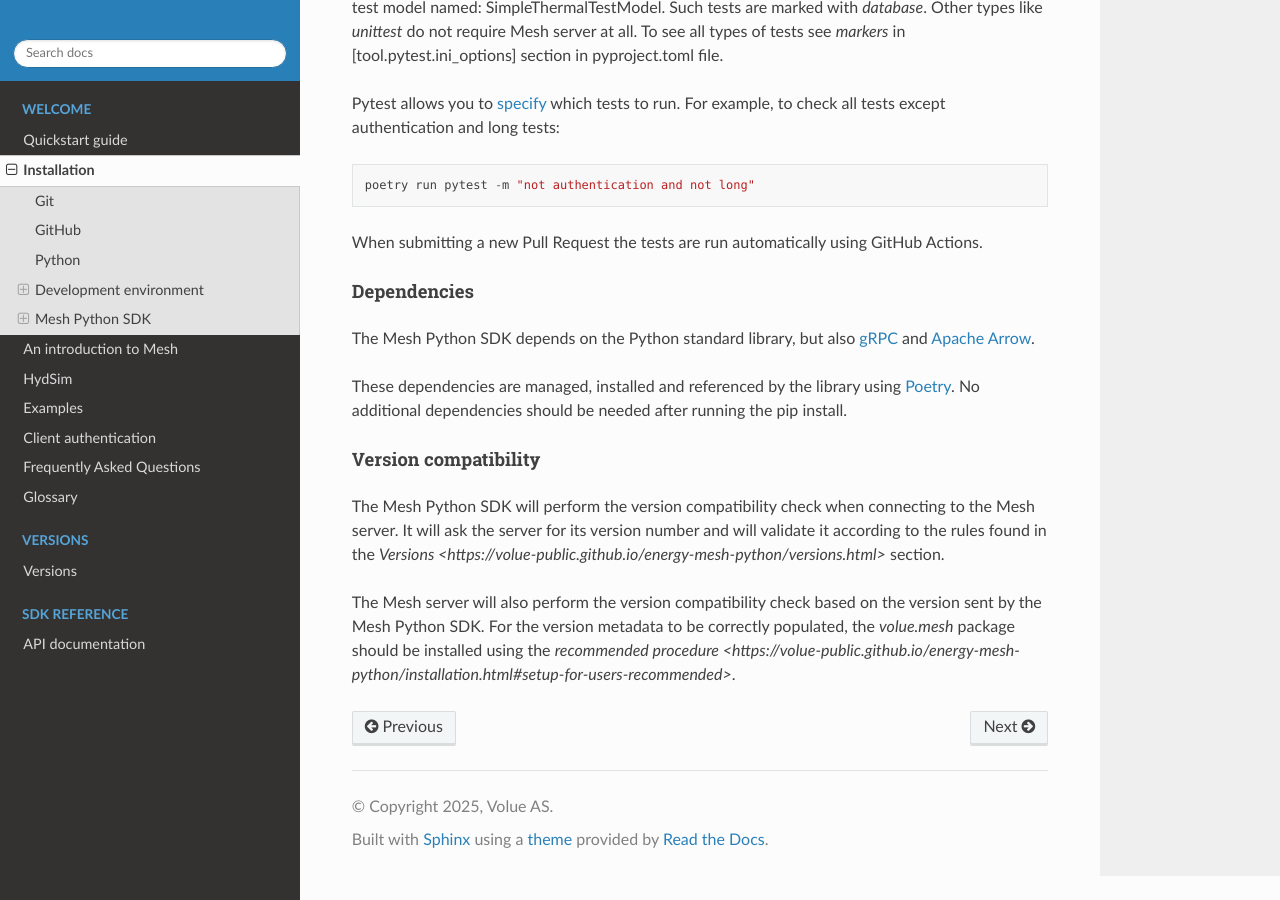
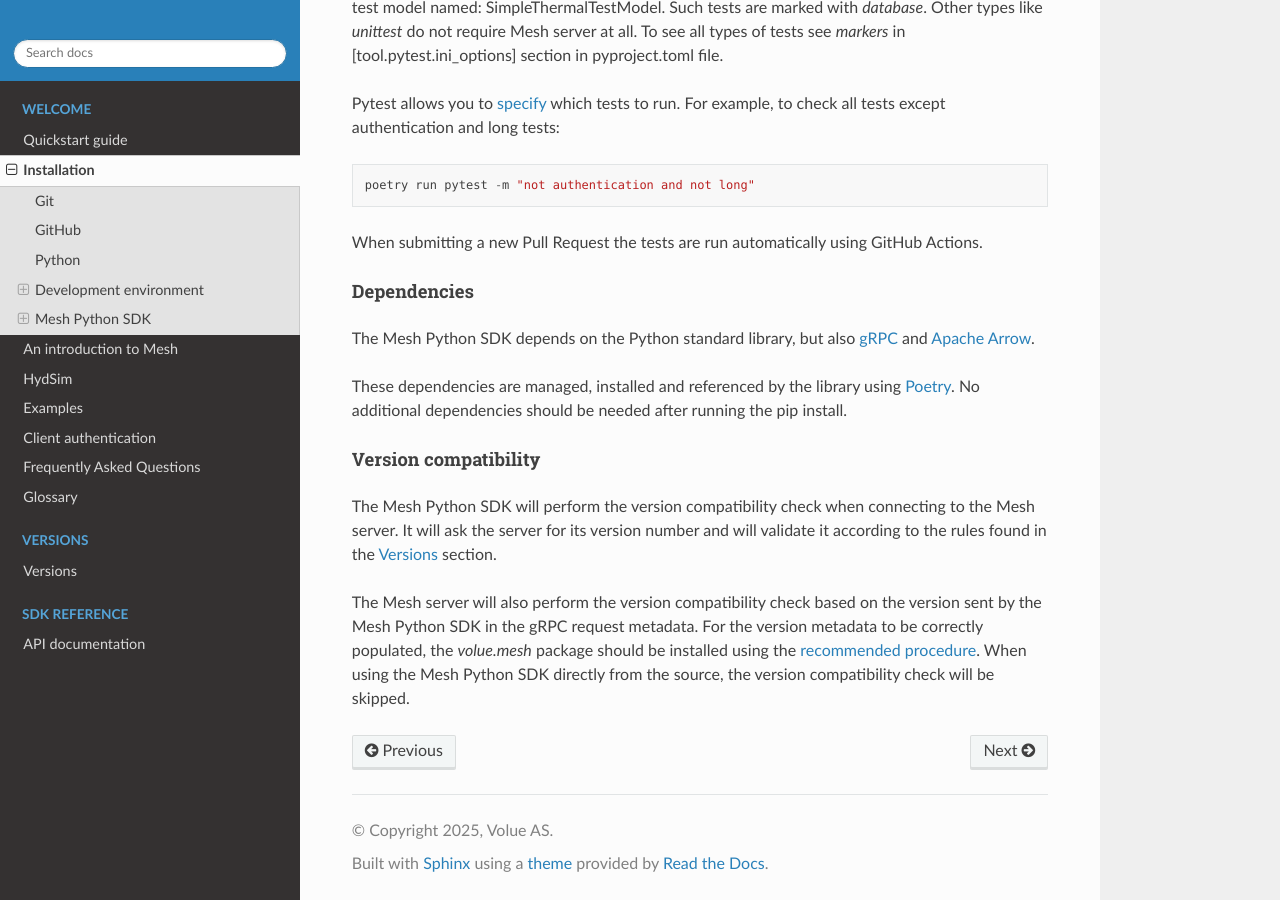
Before and after one commit to Volue-Public/energy-mesh-python, a Sphinx documentation site: the page built from docs/source/installation.rst, in a window 1280 px wide and 900 px high, scrolled down 4463 px. Built offline with Sphinx 7.4.7 and the Read the Docs theme 3.1.0, drawn with Linux system fonts in a browser that asks for light colours.

Commit message:
update docs

```diff
--- a/docs/source/installation.rst
+++ b/docs/source/installation.rst
@@ -217,9 +217,11 @@ Version compatibility
 
 The Mesh Python SDK will perform the version compatibility check when connecting to the Mesh server.
 It will ask the server for its version number and will validate it according to the rules
-found in the `Versions <https://volue-public.github.io/energy-mesh-python/versions.html>` section.
+found in the :doc:`versions` section.
 
 The Mesh server will also perform the version compatibility check based on the version
-sent by the Mesh Python SDK. For the version metadata to be correctly populated,
-the `volue.mesh` package should be installed using the
-`recommended procedure <https://volue-public.github.io/energy-mesh-python/installation.html#setup-for-users-recommended>`.
+sent by the Mesh Python SDK in the gRPC request metadata.
+For the version metadata to be correctly populated, the `volue.mesh` package
+should be installed using the :ref:`recommended procedure <Setup for users>`.
+When using the Mesh Python SDK directly from the source,
+the version compatibility check will be skipped.
```
